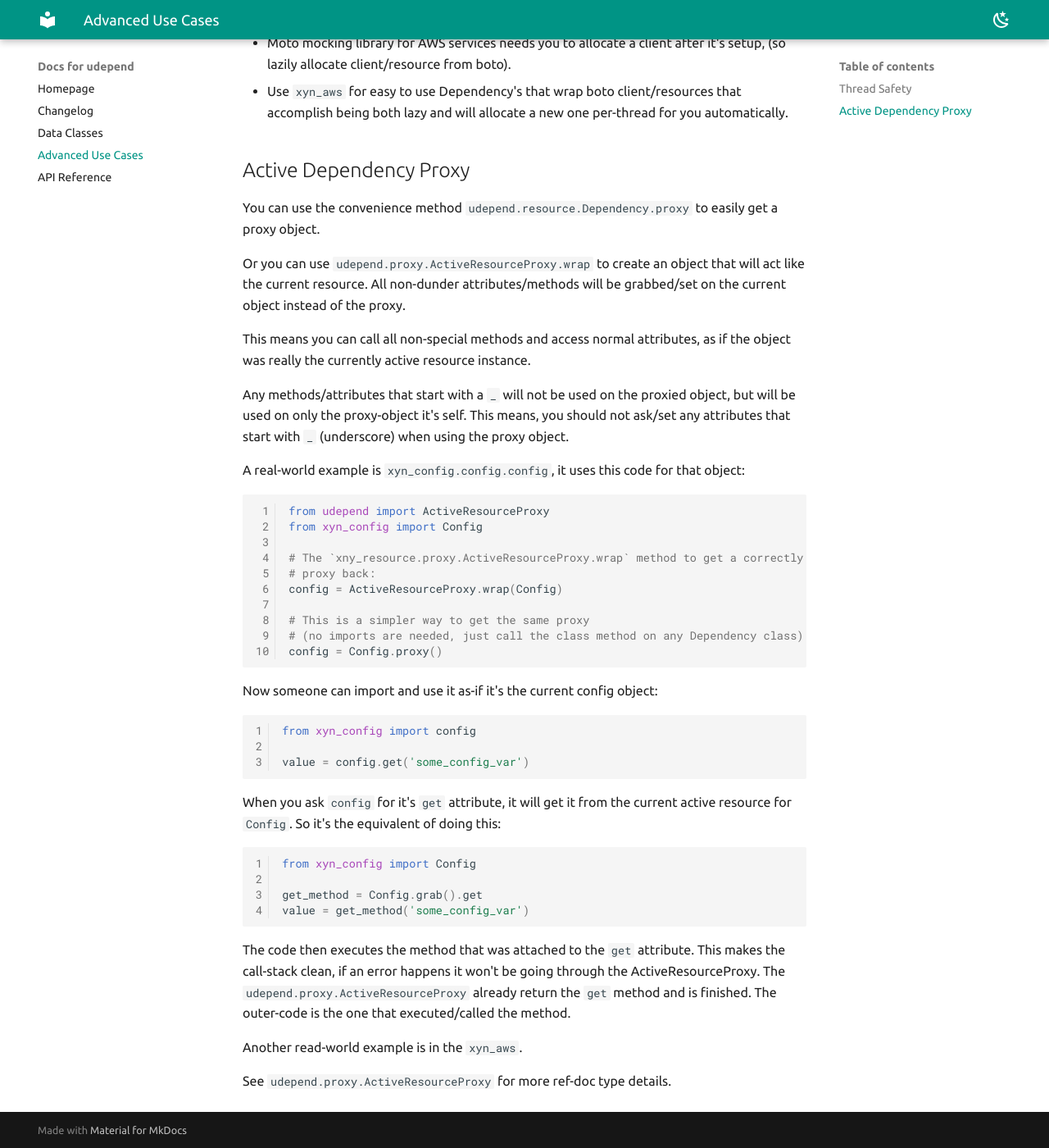
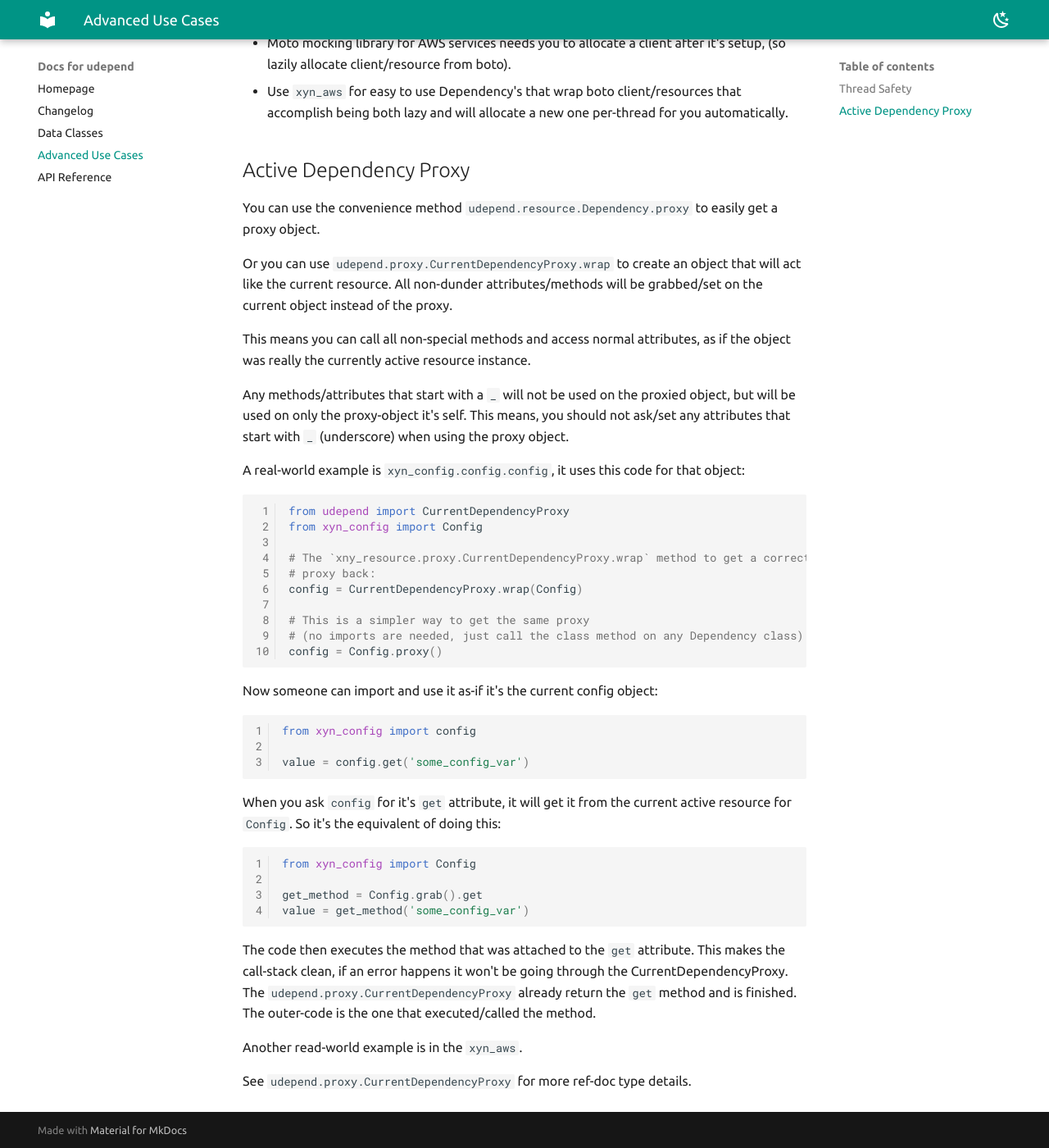
Before and after one commit to xyngular/py-xinject, an MkDocs documentation site: the page built from docs/advanced.md, in a window 1280 px wide and 1400 px high, scrolled down 712 px. Shown: the whole window at 82% size. Built offline with MkDocs 1.6.1 and Material for MkDocs 9.7.7, drawn with Linux system fonts in a browser that asks for light colours.

Commit message:
feat: rename ActiveResourceProxy to CurrentDependencyProxy

````diff
--- a/docs/advanced.md
+++ b/docs/advanced.md
@@ -33,7 +33,7 @@ Concrete Examples In Code Base:
 You can use the convenience method `udepend.resource.Dependency.proxy` to easily get a
 proxy object.
 
-Or you can use `udepend.proxy.ActiveResourceProxy.wrap` to create an object that will act
+Or you can use `udepend.proxy.CurrentDependencyProxy.wrap` to create an object that will act
 like the current resource.
 All non-dunder attributes/methods will be grabbed/set on the current object instead of the proxy.
 
@@ -48,12 +48,12 @@ when using the proxy object.
 A real-world example is `xyn_config.config.config`, it uses this code for that object:
 
 ```python
-from udepend import ActiveResourceProxy
+from udepend import CurrentDependencyProxy
 from xyn_config import Config
 
-# The `xny_resource.proxy.ActiveResourceProxy.wrap` method to get a correctly type-hinted (for IDE)
+# The `xny_resource.proxy.CurrentDependencyProxy.wrap` method to get a correctly type-hinted (for IDE)
 # proxy back:
-config = ActiveResourceProxy.wrap(Config)
+config = CurrentDependencyProxy.wrap(Config)
 
 # This is a simpler way to get the same proxy
 # (no imports are needed, just call the class method on any Dependency class):
@@ -80,10 +80,10 @@ value = get_method('some_config_var')
 
 The code then executes the method that was attached to the `get` attribute.
 This makes the call-stack clean, if an error happens it won't be going through
-the ActiveResourceProxy.
-The `udepend.proxy.ActiveResourceProxy` already return the `get` method  and is finished.
+the CurrentDependencyProxy.
+The `udepend.proxy.CurrentDependencyProxy` already return the `get` method  and is finished.
 The outer-code is the one that executed/called the method.
 
 Another read-world example is in the `xyn_aws`.
 
-See `udepend.proxy.ActiveResourceProxy` for more ref-doc type details.
+See `udepend.proxy.CurrentDependencyProxy` for more ref-doc type details.
--- a/udepend/__init__.py
+++ b/udepend/__init__.py
@@ -5,4 +5,4 @@ Used to lazily created shared singleton-like objects in a decoupled way.
 
 from .context import UContext
 from .dependency import Dependency, DependencyPerThread
-from .proxy import ActiveResourceProxy
+from .proxy import CurrentDependencyProxy
````
Also changed, not shown: README.md (+8 -8 lines), docs/index.md (+1 -1 lines), 4 other files.
